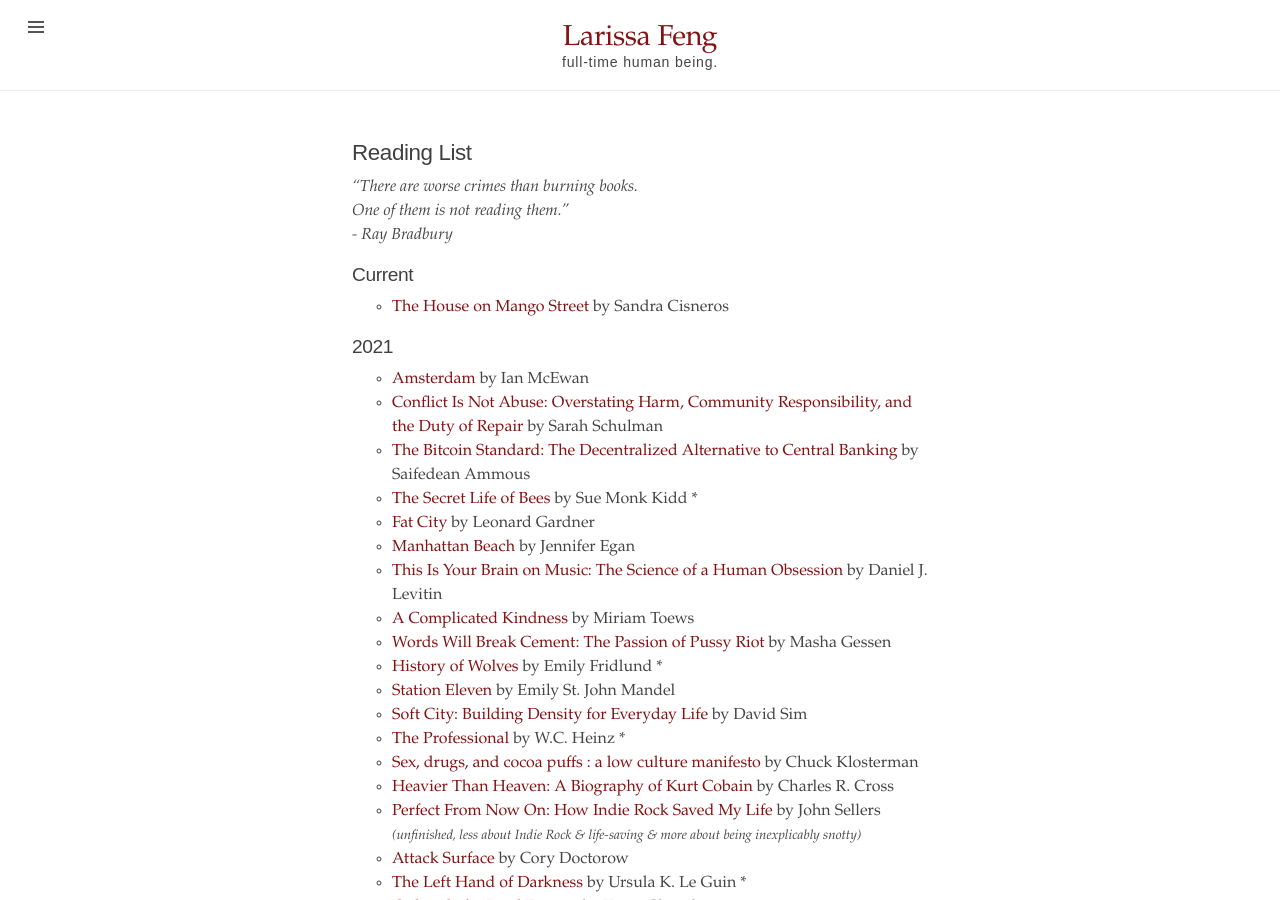
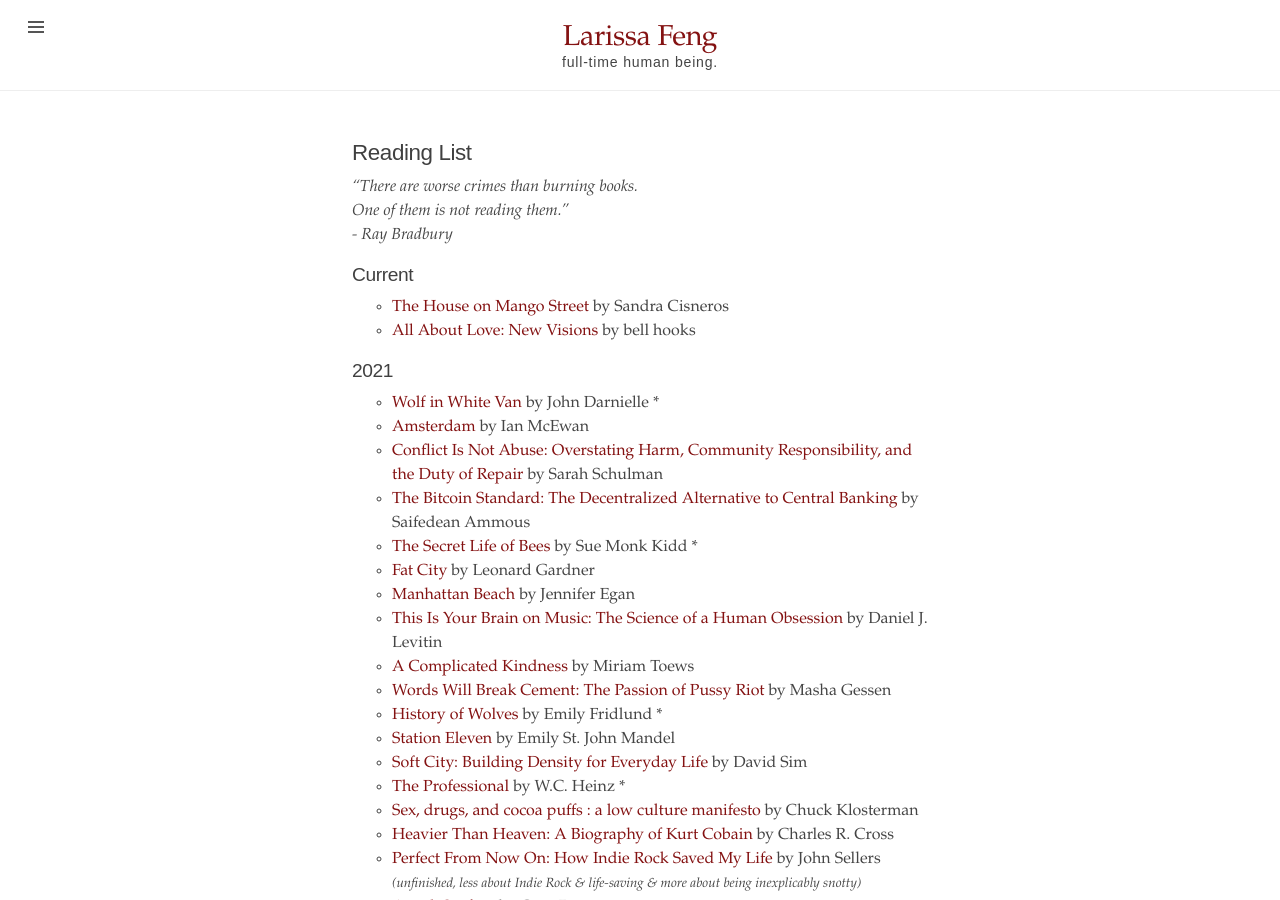
Before and after one commit to mondayrain/mondayrain.github.io, a Jekyll site: the page built from reading_list.md, in a window 1280 px wide and 900 px high. Built offline with Jekyll 4.4.1, drawn with Linux system fonts in a browser that asks for light colours.

Commit message:
Update reading_list.md

```diff
--- a/reading_list.md
+++ b/reading_list.md
@@ -9,8 +9,10 @@ title: Reading List
 
 ## Current
 - [The House on Mango Street](https://www.goodreads.com/book/show/139253.The_House_on_Mango_Street) by Sandra Cisneros
+- [All About Love: New Visions](https://en.wikipedia.org/wiki/All_About_Love:_New_Visions) by bell hooks
 
 ## 2021
+- [Wolf in White Van](https://en.wikipedia.org/wiki/Wolf_in_White_Van) by John Darnielle *
 - [Amsterdam](https://en.wikipedia.org/wiki/Amsterdam_(novel)) by Ian McEwan
 - [Conflict Is Not Abuse: Overstating Harm, Community Responsibility, and the Duty of Repair](https://arsenalpulp.com/Books/C/Conflict-Is-Not-Abuse) by Sarah Schulman
 - [The Bitcoin Standard: The Decentralized Alternative to Central Banking](https://www.goodreads.com/book/show/36448501-the-bitcoin-standard) by Saifedean Ammous
```
